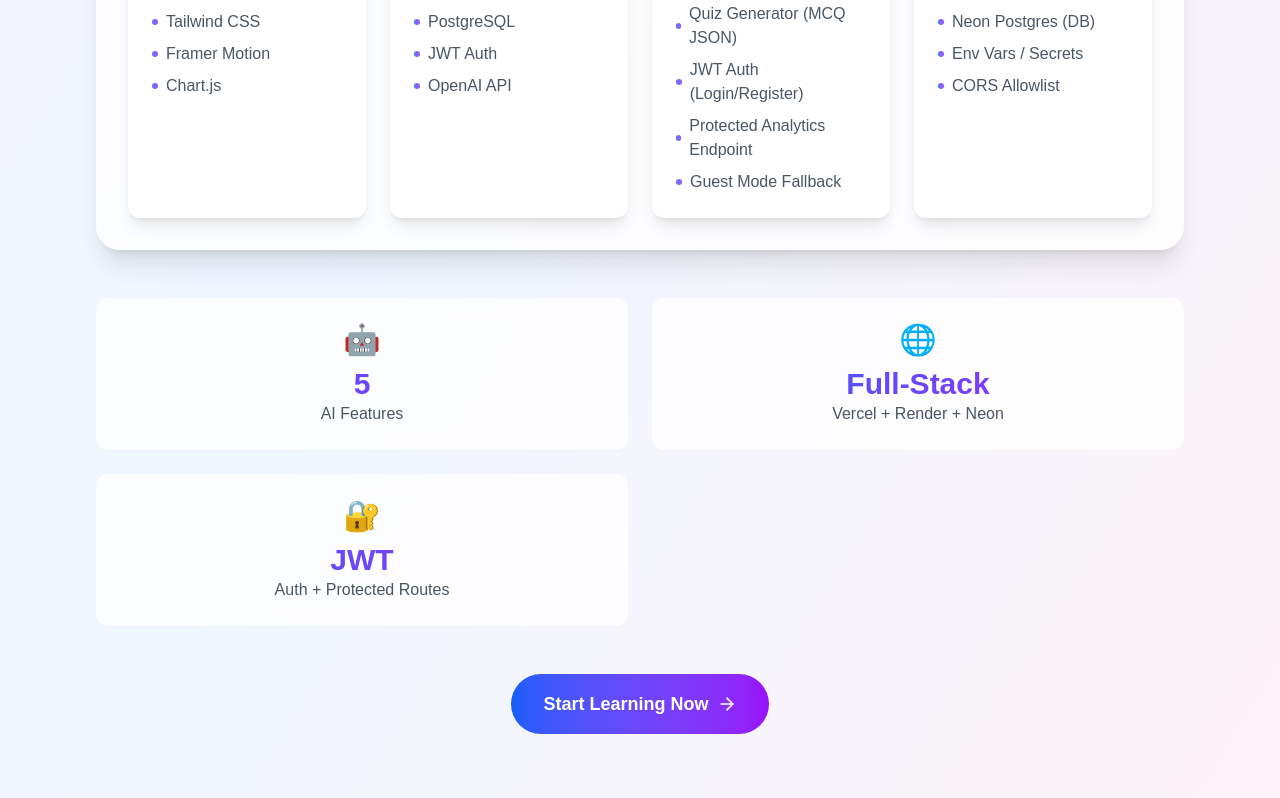
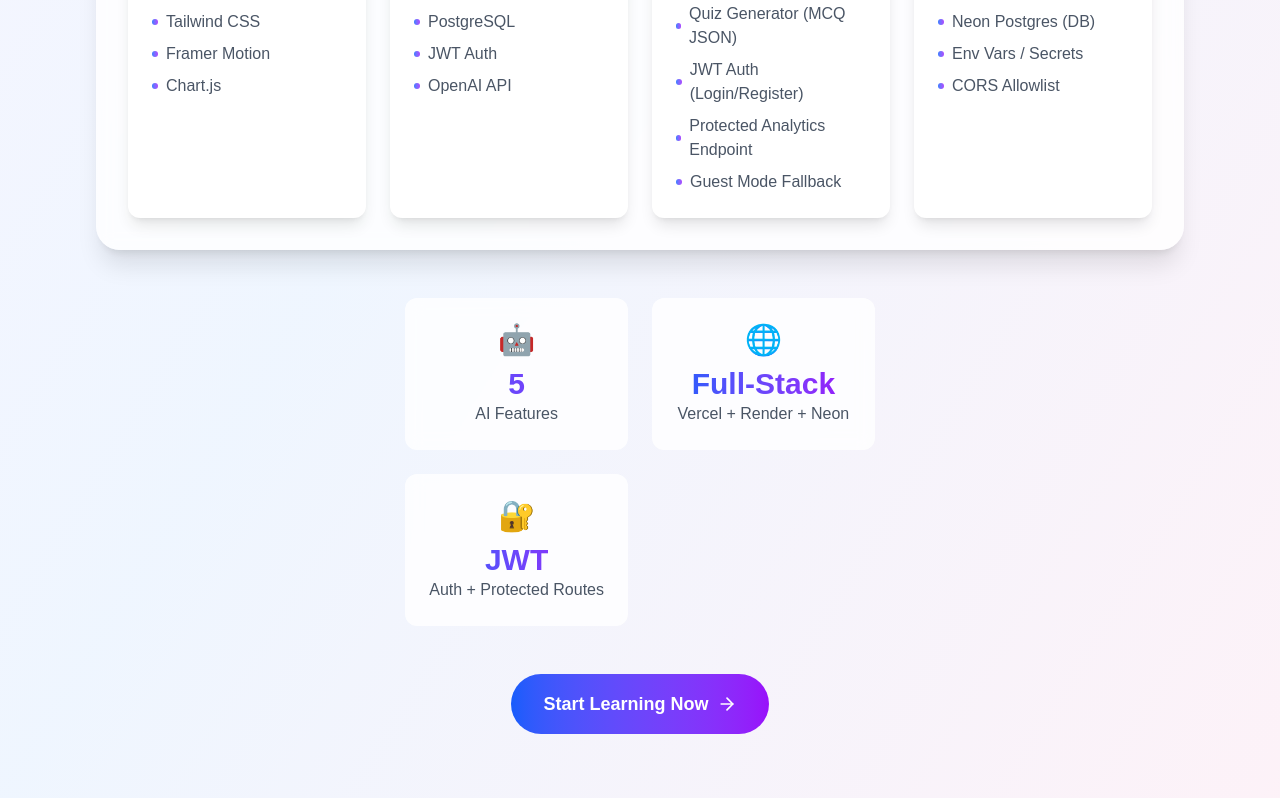
Before and after one commit to swetadas251/studyspark12, a Next.js app in the folder frontend/: page /about in a window 1280 px wide. Shown: the part 1270-2068 px from the top of the page. Built offline with nearby package versions, Linux system fonts and the light colour scheme.

Commit message:
Update about page 2

```diff
--- a/frontend/app/about/page.tsx
+++ b/frontend/app/about/page.tsx
@@ -183,7 +183,7 @@ export default function About() {
         </div>
 
         {/* This lists some stats */}
-        <div className="grid md:grid-cols-2 gap-6 mb-12">
+        <div className="grid md:grid-cols-2 gap-6 mb-12 md: justify-self-center">
           <StatCard number="5" label="AI Features" icon="🤖" />
           <StatCard number="Full-Stack" label="Vercel + Render + Neon" icon="🌐" />
 <StatCard number="JWT" label="Auth + Protected Routes" icon="🔐" />
```
